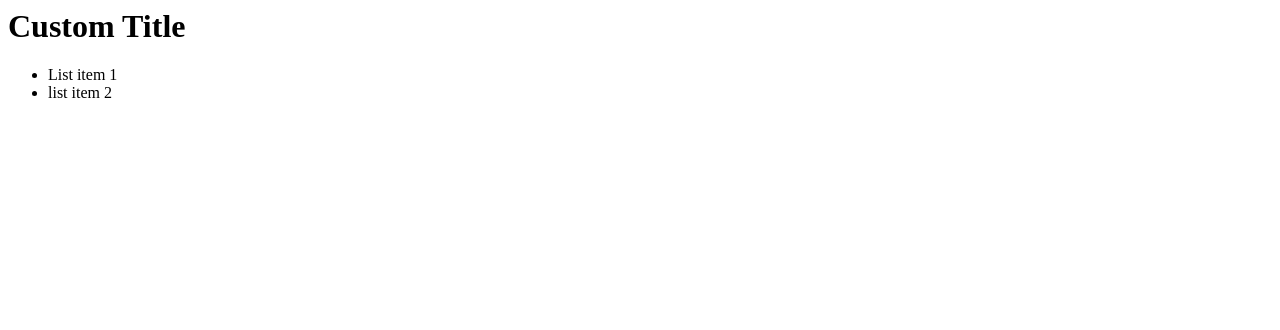
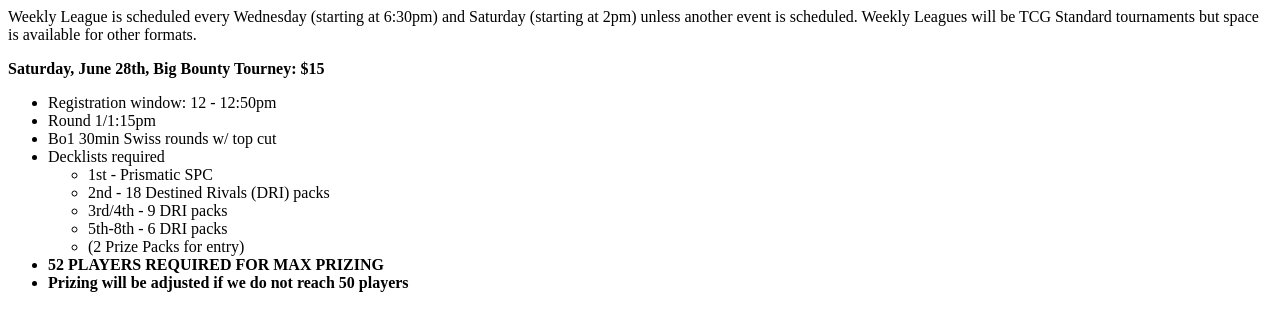
Before and after one commit to Jeezy1296/jramirez1.github.io, a plain HTML site: page index.html in a window 1280 px wide. Drawn offline with Linux system fonts and the light colour scheme.

Commit message:
Update index.html

```diff
--- a/index.html
+++ b/index.html
@@ -1,10 +1,26 @@
 <html>
     <head></head>
     <body>
-        <h1 class="font-weight:bold">Custom Title</h1>
-        <ul>
-            <li>List item 1</li>
-            <li>list item 2</li>
-        </ul>
+      <!-- ####### HEY, I AM THE SOURCE EDITOR! #########-->
+<p>Weekly League is scheduled every Wednesday (starting at 6:30pm) and Saturday (starting at 2pm) unless another event is scheduled. Weekly Leagues will be TCG Standard tournaments but space is available for other formats.</p>
+<p><strong>Saturday, June 28th, Big Bounty Tourney: $15</strong></p>
+<ul>
+<li>Registration window: 12 - 12:50pm</li>
+<li>Round 1/1:15pm</li>
+<li>Bo1 30min Swiss rounds w/ top cut</li>
+<li>Decklists required
+<ul>
+<li>1st - Prismatic SPC</li>
+<li>2nd - 18 Destined Rivals (DRI) packs</li>
+<li>3rd/4th - 9 DRI packs</li>
+<li>5th-8th - 6 DRI packs</li>
+<li>(2 Prize Packs for entry)</li>
+</ul>
+</li>
+<li><strong>52 PLAYERS REQUIRED FOR MAX PRIZING</strong></li>
+<li><strong>Prizing will be adjusted if we do not reach 50 players</strong></li>
+</ul>
+<p>&nbsp;</p>
+<p>&nbsp;</p>
     </body>
 </html>
```
